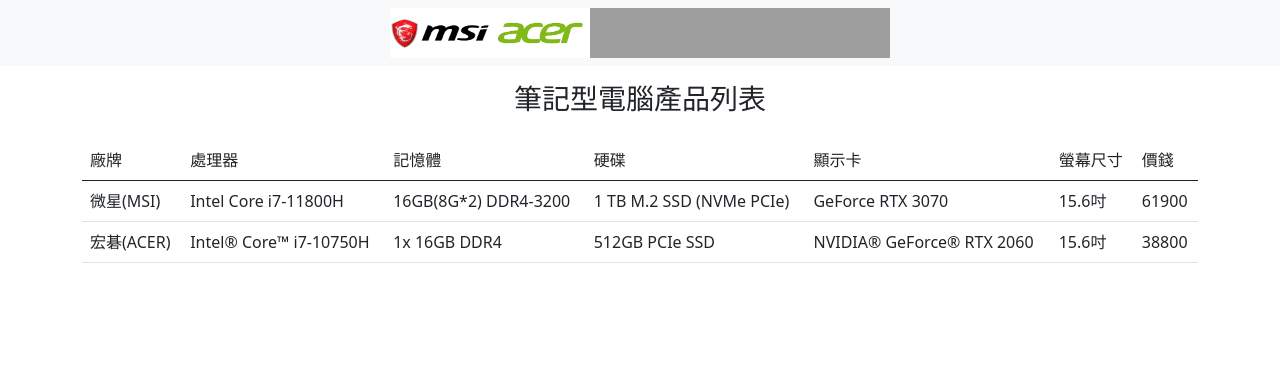
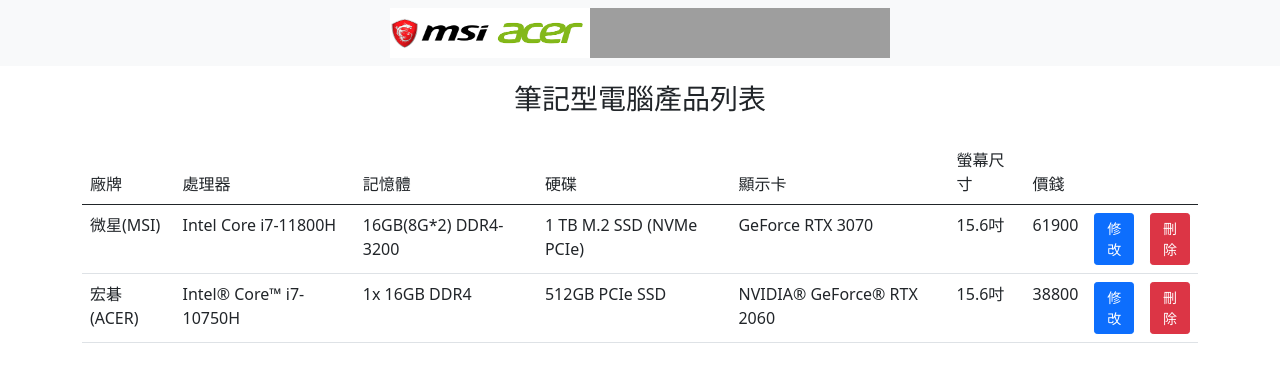
Before and after one commit to skyaki23/AngularNetCore, an Angular app in the folder FEDev/: page / in a window 1280 px wide. Shown: the top 382 px of the page. Built offline with nearby package versions, Linux system fonts and the light colour scheme; grey boxes are pictures that could not be loaded.

Commit message:
加入routing路由。 網址亂輸入若無對應頁面可做跳轉，即跳回list-items.component.html。

```diff
--- a/FEDev/src/app/app-routing.module.ts
+++ b/FEDev/src/app/app-routing.module.ts
@@ -1,7 +1,13 @@
 import { NgModule } from '@angular/core';
 import { RouterModule, Routes } from '@angular/router';
+import { CreateUpdateItemComponent } from './components/create-update-item/create-update-item.component';
+import { ListItemsComponent } from './components/list-items/list-items.component';
 
-const routes: Routes = [];
+const routes: Routes = [
+  { path: '', component: ListItemsComponent },
+  { path: 'CreateUpdate', component: CreateUpdateItemComponent},
+  { path: '**', redirectTo: '/', pathMatch: 'full' }
+];
 
 @NgModule({
   imports: [RouterModule.forRoot(routes)],
--- a/FEDev/src/app/app.component.html
+++ b/FEDev/src/app/app.component.html
@@ -1,4 +1,4 @@
 <app-navbar></app-navbar>
 <div class="container">
-    <app-list-items></app-list-items>
+    <router-outlet></router-outlet>
 </div>
--- a/FEDev/src/app/components/list-items/list-items.component.html
+++ b/FEDev/src/app/components/list-items/list-items.component.html
@@ -14,6 +14,8 @@
             <td>顯示卡</td>
             <td>螢幕尺寸</td>
             <td>價錢</td>
+            <td></td>
+            <td></td>
         </tr>
     </thead>
     <tbody>
@@ -25,6 +27,12 @@
             <td>{{ item.graphicsCard }}</td>
             <td>{{ item.screenSize }}</td>
             <td>{{ item.price }}</td>
+            <td style="width: 5%;">
+                <button class="btn btn-primary btn-sm float-end">修改</button>
+            </td>
+            <td style="width: 5%;">
+                <button class="btn btn-danger btn-sm float-end">刪除</button>
+            </td>
         </tr>
     </tbody>
 </table>
```
